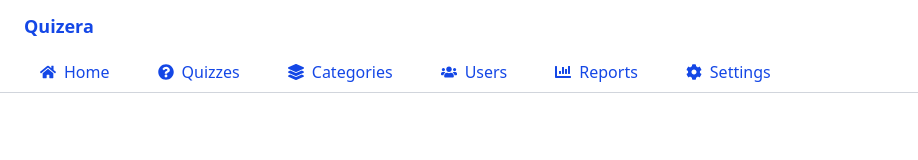
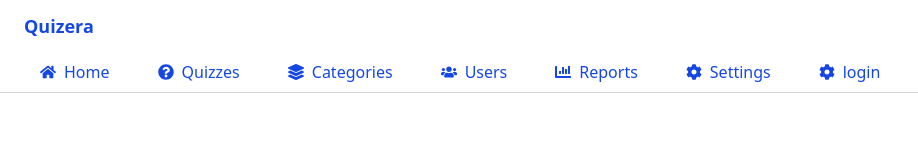
Before and after one commit to matihullahIT/quizera, a React (Vite) app: page /testing in a window 1280 px wide. Shown: the top 160 px of the page, without its empty margins (0-918 px from the left). Built offline with nearby package versions, Linux system fonts and the light colour scheme.

Commit message:
Add login link to AdminNavbar and enhance error handling in Login component

```diff
--- a/src/constants/index.jsx
+++ b/src/constants/index.jsx
@@ -1,3 +1,4 @@
+import React from "react";
 import { FaHome, FaQuestionCircle, FaUsers, FaChartBar, FaCog, FaLayerGroup } from "react-icons/fa";
 
 export const AdminNavbar = [
@@ -31,4 +32,9 @@ export const AdminNavbar = [
     link: "/settings",
     icon: <FaCog />,
   },
+  {
+    label: "login",
+    link: "/login",
+    icon: <FaCog />,
+  },
 ];
--- a/src/pages/Login.tsx
+++ b/src/pages/Login.tsx
@@ -15,7 +15,7 @@ interface MyContextType {
 const Login = () => {
   const [showpass, setshowpass] = useState(false);
   const { data, setData } = useContext(MyContext) as MyContextType; // Access context values
-
+  const [showerr,setshowerr]=useState(false)
 // const navigate = useNavigate();
 
 const PasswordToggler = () => {
@@ -36,6 +36,19 @@ const PasswordToggler = () => {
 
   const { register, handleSubmit } = useForm<IFormInput>();
   const onSubmit: SubmitHandler<IFormInput> = (formData) => {
+      if (!formData.username || !formData.password) {
+        toast.error("Please fill in all fields");
+        setshowerr(true);
+        return;
+      }
+// check if the functions are correctly working or not
+      // if(formData.username!="admin"&&formData.password!="admin"){
+      //   ErrorToggler();
+      //   setshowerr(true);
+      //   return;
+
+      // }
+      try {
         console.log(formData);
         console.log(data); // Log context data
         // Update context with form data
@@ -44,7 +57,14 @@ const PasswordToggler = () => {
         // Show toast notifications
         toast.success("Login Successfully");
         toast.info(`Welcome ${formData.username}`);
+      } catch {
+        ErrorToggler();
+        setshowerr(true);
+      }
     };
+  const ErrorToggler=() => {
+    toast.error("Login Failed")
+  }
 
   return (
     <>
@@ -62,7 +82,7 @@ const PasswordToggler = () => {
         transition={Bounce}
       />
       <div className="min-h-screen flex flex-col items-center justify-center bg-gray-100">
-        <h1 className="font-bold text-center text-blue-600 mb-6">Login</h1>
+        <h1 className="font-bold text-center text-blue-600 mb-6 text-5xl">Login</h1>
         {/* <p className="text-center mb-4">{data}</p> Display context data */}
         <div className="w-full max-w-md p-8 bg-white rounded-lg shadow-md">
           <div className="font-semibold text-center text-blue-600 mb-6">
@@ -73,6 +93,10 @@ const PasswordToggler = () => {
                   {...register("username", { required: true, maxLength: 20 })}
                   className="w-full px-3 py-2 border rounded-md"
                 />
+                {showerr?<>
+                <span className=" text-red-500 animate-pulse">*Error in user name</span>
+                {ErrorToggler()}
+                </>:<></>}
                 <label htmlFor="password">Password</label>
                 <div className="flex items-center border rounded-md px-3 py-2 space-x-2">
                   <input
@@ -87,6 +111,9 @@ const PasswordToggler = () => {
                     {showpass ? <FaEye /> : <FaEyeSlash />}
                   </span>
                 </div>
+                {showerr?<>
+                <span className=" text-red-500 animate-pulse">*Error in Email</span>
+                </>:<></>}
                 <input
                   type="submit"
                   value="Login"
```
Lines whose indentation alone changed are shown as unchanged.
